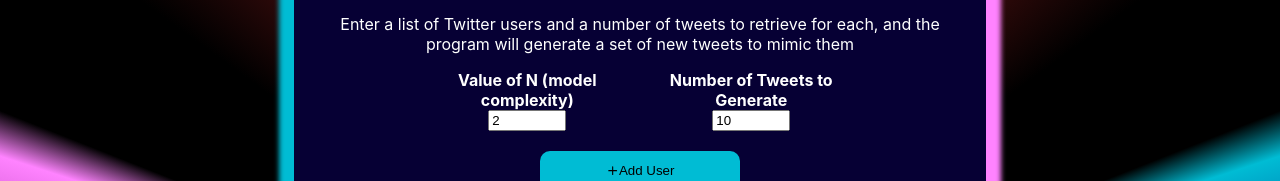
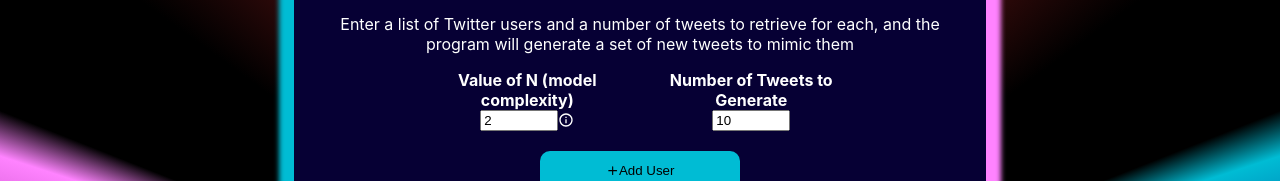
Before and after one commit to r-best/react-test, a React (Create React App) app: page /tweetgen in a window 1280 px wide. Shown: the part 212-393 px from the top of the page. Built offline with nearby package versions, Linux system fonts and the light colour scheme.

Commit message:
Adding N tooltip

```diff
--- a/src/pages/phoneticsgen/PhoneticsGen.jsx
+++ b/src/pages/phoneticsgen/PhoneticsGen.jsx
@@ -107,10 +107,15 @@ const PhoneticsGen = () => {
                     <span>
                         Value of N (model complexity)
                         <Tooltip title={
-                            <p className='tooltip'>Add a description of how N works</p>
+                            <div className='tooltip'>
+                                <p>N represents how many previous symbols the generator uses to determine which symbol should come next.</p>
+                                <p>For example, if we were generating words in a sentence, at N=2 we're only looking at the word that came just before, so we might see the word "your", and there are many words that could potentially come after that, so we just choose one at random.</p>
+                                <p>But at N=4, we would see the 3 previous words, "how was your". That gives us much more context, now our options for what could come next are things like "trip", "day", etc..</p>
+                                <p>So higher values of N give us more context and let us generate more convincing phrases, but also reduce the chances of the generations getting wild.</p>
+                            </div>
                         } placement="top" arrow>
-                            <div style={{display: 'flex', alignItems: 'center', justifyContent: 'left'}}>
-                                <RiInformationLine className='phonetics__props-item_info' />
+                            <div className='phonetics__props-item_info'>
+                                <RiInformationLine />
                             </div>
                         </Tooltip>
                     </span>
--- a/src/pages/phoneticsgen/phoneticsgen.css
+++ b/src/pages/phoneticsgen/phoneticsgen.css
@@ -34,6 +34,10 @@
 }
 
 .phonetics__props-item_info {
+    display: flex;
+    height: 100%;
+    align-items: center;
+    justify-content: center;
     cursor: pointer;
 }
 
--- a/src/pages/tweetgen/TweetGen.jsx
+++ b/src/pages/tweetgen/TweetGen.jsx
@@ -1,9 +1,11 @@
 import React from 'react';
 import { useState } from 'react';
 import { toast } from 'react-toastify';
+import { Tooltip } from '@mui/material';
 
 import { FiPlus, FiTrash2 } from 'react-icons/fi';
-import { ThreeCircles } from 'react-loader-spinner'
+import { ThreeCircles } from 'react-loader-spinner';
+import { RiInformationLine } from 'react-icons/ri';
 
 import placeholder from '../../assets/placeholder.png'
 
@@ -142,8 +144,27 @@ const TweetGen = () => {
             <h1>Tweet Generator</h1>
             <p>Enter a list of Twitter users and a number of tweets to retrieve for each, and the program will generate a set of new tweets to mimic them</p>
             <div className='tweetgen__props'>
-                <div><span>Value of N (model complexity)</span><input type="number" min={2} max={4} value={n} onChange={updateN} /></div>
-                <div><span>Number of Tweets to Generate</span><input type="number" min={1} max={1000} value={m} onChange={updateM} /></div>
+                <div className='tweetgen__props-item'>
+                    <span>
+                        Value of N (model complexity)
+                    </span>
+                    <div className='tweetgen__props-n'>
+                        <input type="number" min={2} max={4} value={n} onChange={updateN} />
+                        <Tooltip title={
+                            <div className='tooltip'>
+                                <p>N represents how many previous symbols the generator uses to determine which symbol should come next.</p>
+                                <p>For example, if we were generating words in a sentence, at N=2 we're only looking at the word that came just before, so we might see the word "your", and there are many words that could potentially come after that, so we just choose one at random.</p>
+                                <p>But at N=4, we would see the 3 previous words, "how was your". That gives us much more context, now our options for what could come next are things like "trip", "day", etc..</p>
+                                <p>So higher values of N give us more context and let us generate more convincing phrases, but also reduce the chances of the generations getting wild.</p>
+                            </div>
+                        } placement="top" arrow>
+                            <div className='tweetgen__props-info'>
+                                <RiInformationLine />
+                            </div>
+                        </Tooltip>
+                    </div>
+                </div>
+                <div className='tweetgen__props-item'><span>Number of Tweets to Generate</span><input type="number" min={1} max={1000} value={m} onChange={updateM} /></div>
             </div>
             <button className="tweetgen__adduser" onClick={addUser}><FiPlus />Add User</button>
             <div className='tweetgen__users'>
--- a/src/pages/tweetgen/tweetgen.css
+++ b/src/pages/tweetgen/tweetgen.css
@@ -14,7 +14,14 @@
     margin-bottom: 20px;
 }
 
-.tweetgen__props div {
+.tweetgen__props-n {
+    display: flex;
+    align-items: center;
+    justify-content: center;
+    width: 100%;
+}
+
+.tweetgen__props-item {
     display: flex;
     flex-direction: column;
     align-items: center;
@@ -24,6 +31,14 @@
 
 .tweetgen__props div input {
     width: 70px;
+}
+
+.tweetgen__props-info {
+    display: flex;
+    height: 100%;
+    align-items: center;
+    justify-content: center;
+    cursor: pointer;
 }
 
 .tweetgen__btns {
```
